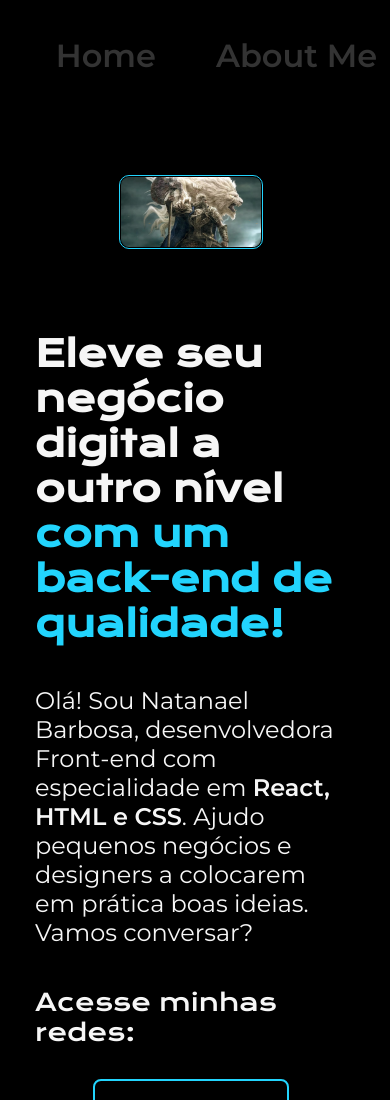
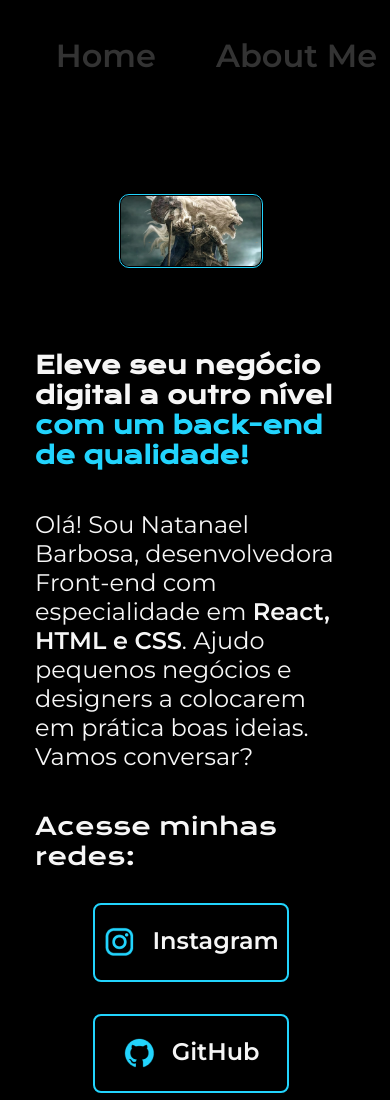
Before and after one commit to NatanaelABarbosa/portifolio, a plain HTML site: page index.html in a window 390 px wide. Shown: the top 1100 px of the page. Drawn offline with nearby package versions, Linux system fonts and the light colour scheme.

Commit message:
ajustando mais

```diff
--- a/styles/style.css
+++ b/styles/style.css
@@ -228,7 +228,7 @@ body {
     .apresentacao2 {
         flex-direction: column-reverse;
         width: 80%;
-        padding: 10% 10%;
+        padding: 10% 11%;
     }
 
     .apresentacao__conteudo {
@@ -241,8 +241,12 @@ body {
         padding-bottom: 4%;
     }
 
+    .apresentacao__conteudo__titulo {
+        font-size: 1.5rem;
+    }
+
     .apresentacao__conteudo__img {
-        margin-top: 24%;
+        margin-top: 30%;
     }
 
     .apresentacao__conteudo_about {
```
